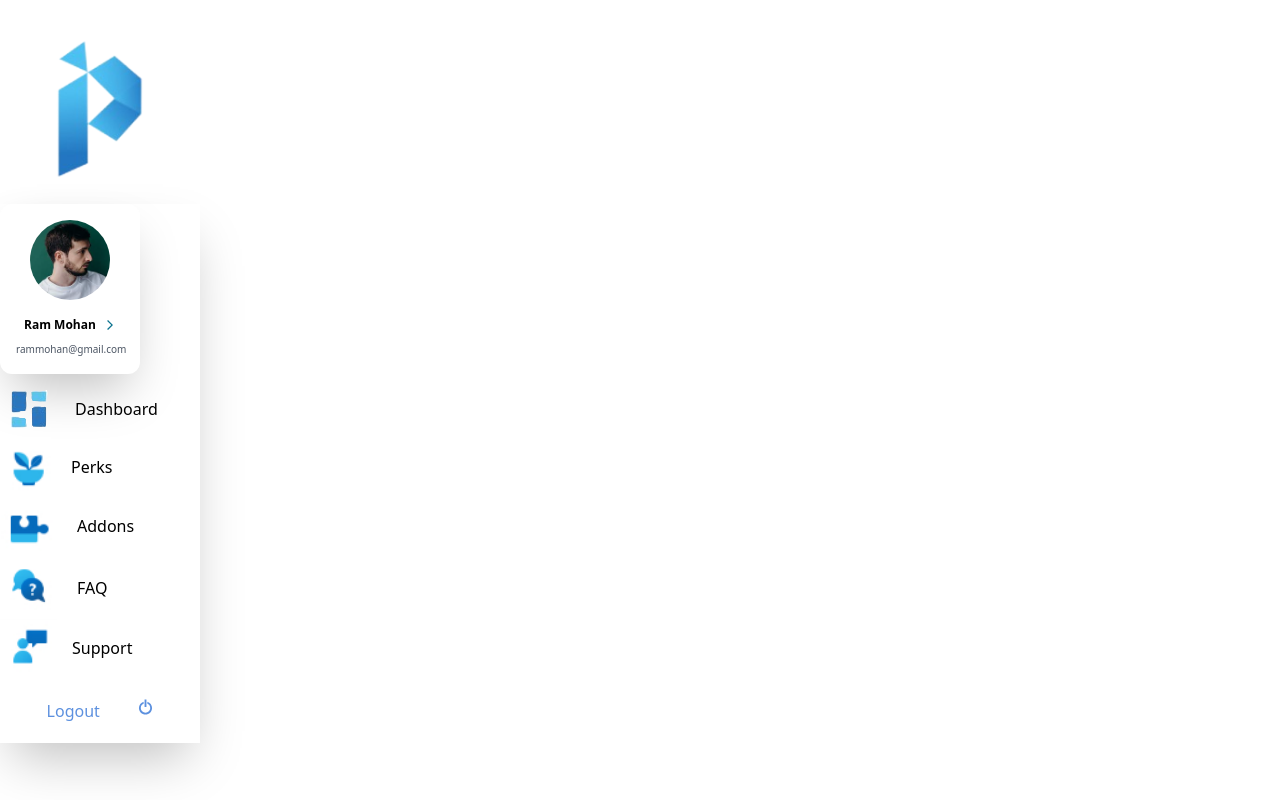
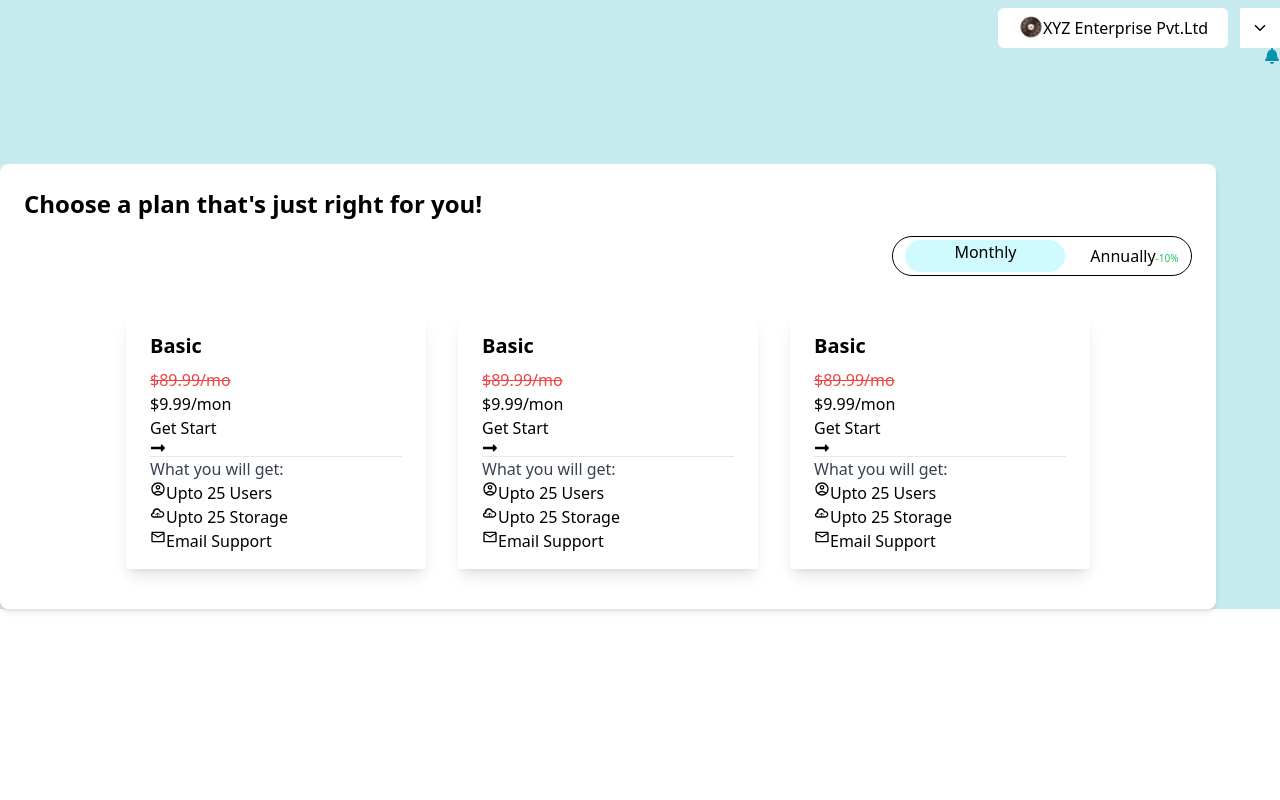
Before and after one commit to prasad-L4/task, a React (Create React App) app: page / in a window 1280 px wide. Built offline with nearby package versions, Linux system fonts and the light colour scheme.

Commit message:
cards added

```diff
--- a/src/App.js
+++ b/src/App.js
@@ -1,11 +1,12 @@
 
 import './App.css';
+import Cards from './Components/Cards/Cards';
 import Sidebar from './Components/Sidebar/Sidebar';
 
 function App() {
   return (
     < >
-    <Sidebar/>
+   <Cards/>
 
     </>
   );
--- a/src/Components/Cards/Cards.css
+++ b/src/Components/Cards/Cards.css
@@ -0,0 +1,26 @@
+.main-page{
+    background-color:rgb(199, 234, 238) ;
+    width: 100%;
+    height: 100%;
+}
+.sub-main{
+    background-color: white;
+    margin-top: 100px;
+    height: 79%;
+    width: 95%;
+}
+.head-btn{
+   display: flex;
+   justify-content: space-around;
+   width: 300px;
+   height: 40px;
+   align-items: center;
+   border-width: 1px;
+   float: right;
+   border-radius: 38px;
+   border-color: black;
+
+
+
+
+}
--- a/src/Components/Cards/Cards.jsx
+++ b/src/Components/Cards/Cards.jsx
@@ -1,16 +1,91 @@
-import React from 'react'
-import Sidebar from '../Sidebar/Sidebar'
+import React from "react";
+import Sidebar from "../Sidebar/Sidebar";
+import { FaLongArrowAltRight,FaBell } from "react-icons/fa";
+import { MdOutlineAccountCircle, MdOutlineMailOutline } from "react-icons/md";
+import { TiCloudStorageOutline } from "react-icons/ti";
+import { IoIosArrowDown } from "react-icons/io";
+import "./Cards.css";
+import ai from '../../images/ai.png'
 
 const Cards = () => {
   return (
     <>
-    <Sidebar/>
-    <main>
+      <main>
+        <div className="main-page">
+          <div className="flex gap-3 justify-end ">
+            <button className="flex pt-2 mt-2 bg-white justify-center align-middle rounded-md h-10 w-[230px]">
 
-    </main>
+              <img className="w-[25px]" src={ai} alt="" />
+              XYZ Enterprise Pvt.Ltd
+            </button>
+            <button className="bg-white w-10 text-center h-10 mt-2 flex  justify-center pt-3 "><IoIosArrowDown /></button>
+          </div>
+          <div className="flex justify-end align-middle">
+          <button className="text-cyan-600"><FaBell /></button>
+          </div>
+          <div className="sub-main bg-white p-6 rounded-lg shadow-md">
+            <h2 className="text-2xl font-bold mb-4">
+              Choose a plan that's just right for you!
+            </h2>
+            <div className="head-btn">
+              <h3 className="bg-cyan-100 w-[160px] h-8 rounded-2xl text-center">Monthly</h3>
 
+              <h3>Annually<span className="text-green-500 text-[10px] ">-10%</span></h3>
+
+            </div>
+            <div className="flex flex-wrap mt-20 align-middle justify-center">
+              <div className="max-w-sm w-[300px]  rounded overflow-hidden shadow-lg m-4">
+                <div className="px-6 py-4">
+                  <div className="font-bold text-xl mb-2">Basic</div>
+                  <p className="line-through text-red-500">$89.99/mo</p>
+                  <h2>$9.99/mon</h2>
+                  <button>Get Start <span><FaLongArrowAltRight /></span></button>
+                  <hr />
+                  <p className="text-gray-700 text-base">
+                    What you will get:
+                  </p>
+                  <h5 className="flex"><span><MdOutlineAccountCircle/></span>Upto 25 Users</h5>
+                  <h5 className="flex"><span><TiCloudStorageOutline/></span>Upto 25 Storage</h5>
+                  <h5 className="flex"><span>< MdOutlineMailOutline/></span>Email Support</h5>
+                </div>
+              </div>
+              {/* Add more cards similarly */}
+              <div className="max-w-sm w-[300px] rounded overflow-hidden shadow-lg m-4">
+                <div className="px-6 py-4">
+                  <div className="font-bold text-xl mb-2">Basic</div>
+                  <p className="line-through text-red-500">$89.99/mo</p>
+                  <h2>$9.99/mon</h2>
+                  <button>Get Start <span><FaLongArrowAltRight /></span></button>
+                  <hr />
+                  <p className="text-gray-700 text-base">
+                    What you will get:
+                  </p>
+                  <h5 className="flex"><span><MdOutlineAccountCircle/></span>Upto 25 Users</h5>
+                  <h5 className="flex"><span><TiCloudStorageOutline/></span>Upto 25 Storage</h5>
+                  <h5 className="flex"><span>< MdOutlineMailOutline/></span>Email Support</h5>
+                </div>
+              </div>
+              <div className="max-w-sm w-[300px] rounded overflow-hidden shadow-lg m-4">
+                <div className="px-6 py-4">
+                  <div className="font-bold text-xl mb-2">Basic</div>
+                  <p className="line-through text-red-500">$89.99/mo</p>
+                  <h2>$9.99/mon</h2>
+                  <button>Get Start <span><FaLongArrowAltRight /></span></button>
+                  <hr />
+                  <p className="text-gray-700 text-base">
+                    What you will get:
+                  </p>
+                  <h5 className="flex"><span><MdOutlineAccountCircle/></span>Upto 25 Users</h5>
+                  <h5 className="flex"><span><TiCloudStorageOutline/></span>Upto 25 Storage</h5>
+                  <h5 className="flex"><span>< MdOutlineMailOutline/></span>Email Support</h5>
+                </div>
+              </div>
+            </div>
+          </div>
+        </div>
+      </main>
     </>
-  )
-}
+  );
+};
 
-export default Cards
+export default Cards;
--- a/src/Components/Sidebar/Sidebar.css
+++ b/src/Components/Sidebar/Sidebar.css
@@ -1,6 +1,7 @@
 nav{
     width: 200px;
     height: 100px!important;
+
 
 }
 .buttons{
@@ -81,7 +82,8 @@ clip-path: polygon(0 0, 100% 0%, 70% 100%, 0% 100%);
     }
     .logo-img{
         width: 60px;
-        height: 50px;
+        height: 105px;
+        object-fit: cover;
     }
     .buttons{
     margin-top: -20px;
--- a/src/Components/Sidebar/Sidebar.jsx
+++ b/src/Components/Sidebar/Sidebar.jsx
@@ -37,7 +37,7 @@ const Sidebar = () => {
             </div>
           </div>
           <div className="buttons mt-2 ">
-            <div className="btn gap-5">
+            <div className="btn gap-5 bg-cyan-700">
               <img src={icon1} alt="" />
               <h3>Dashboard</h3>
             </div>
```
Also changed, not shown: src/images/ai.png (added).
